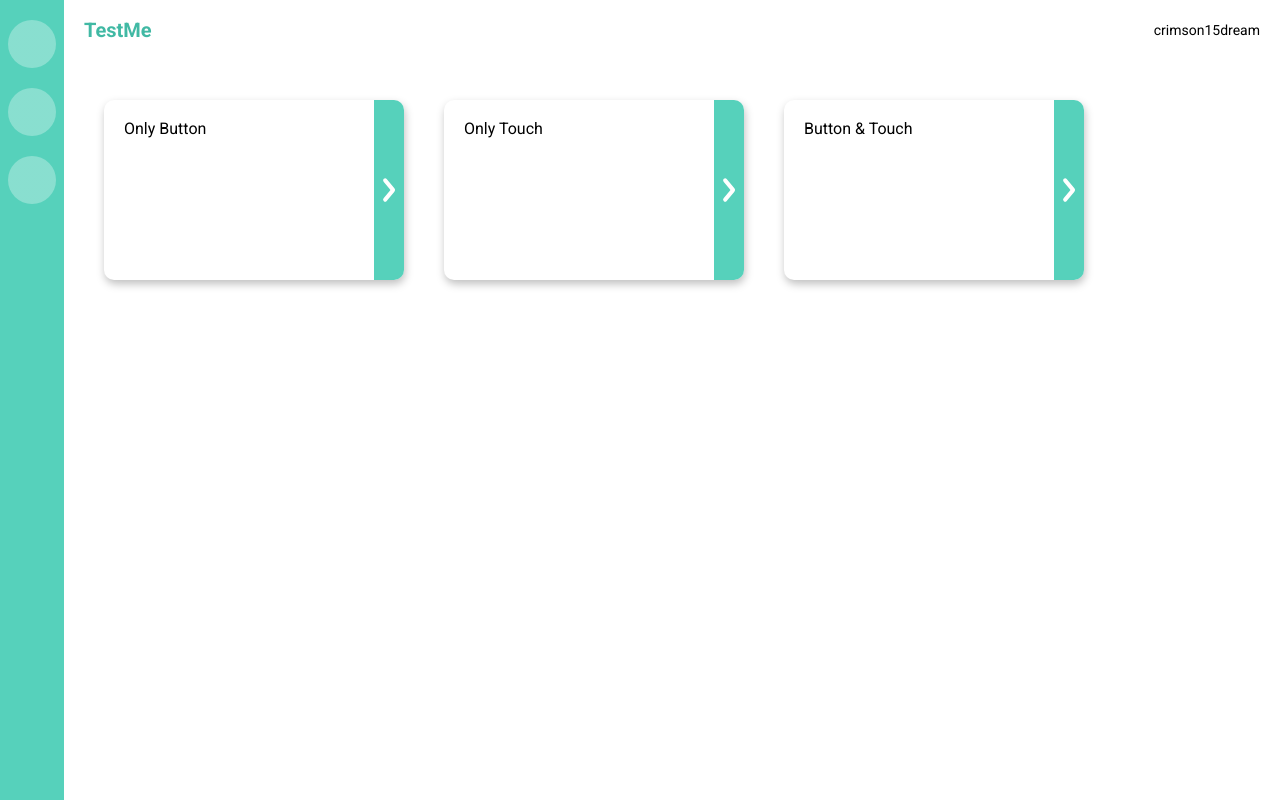
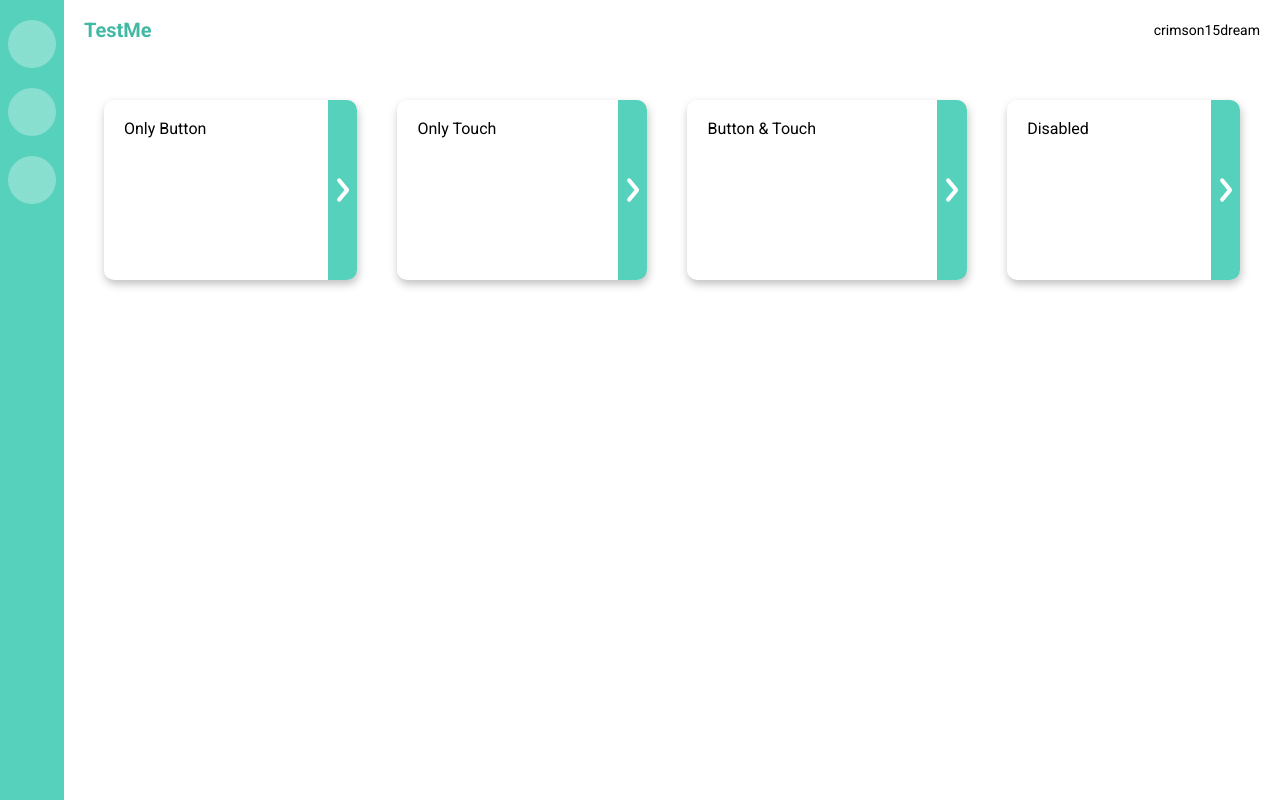
Before and after one commit to DoshSempai/study-platform, a React app: page /#/ in a window 1280 px wide. Built offline with nearby package versions, Linux system fonts and the light colour scheme.

Commit message:
[touch_exercise] Refresh Update Fix & Mobile View

```diff
--- a/src/data/dashboard-data.ts
+++ b/src/data/dashboard-data.ts
@@ -21,6 +21,12 @@ export const dashboardCardData: IDashboardCardData[] = [
 	{
 		title: 'Button & Touch',
 		testId: '3',
+		isTestActive: true,
+		isTrainActive: true,
+	},
+	{
+		title: 'Disabled',
+		testId: '4',
 		isTestActive: false,
 		isTrainActive: false,
 	},
--- a/src/data/test-exercise.ts
+++ b/src/data/test-exercise.ts
@@ -82,5 +82,5 @@ const testTouchExercise: Array<ITestExerciseAll> = [
 export const exerciseList: { [k: string]: ITestExerciseAll[] } = {
 	'1': testButtonExercise,
 	'2': testTouchExercise,
-	'3': [],
+	'3': [testButtonExercise[0], testTouchExercise[0]],
 };
--- a/src/view/components/card/Card.css
+++ b/src/view/components/card/Card.css
@@ -1,5 +1,5 @@
 .card {
-    width: 300px;
+    max-width: 300px;
     height: 180px;
     display: flex;
     justify-content: center;
@@ -16,8 +16,8 @@
     padding: 20px;
 }
 
-.card__title {
-
+.card_wrap {
+    flex-grow: 1;
 }
 
 .card__navigation {
--- a/src/view/components/navigation/Navigation.css
+++ b/src/view/components/navigation/Navigation.css
@@ -12,3 +12,9 @@
     border-radius: 50%;
     background: linear-gradient(0deg, rgba(255, 255, 255, 0.3), rgba(255, 255, 255, 0.3));
 }
+
+@media screen and (max-width: 480px) {
+    .navigation {
+        display: none;
+    }
+}
--- a/src/view/pages/dashboard/dashboard.tsx
+++ b/src/view/pages/dashboard/dashboard.tsx
@@ -11,7 +11,7 @@ const Dashboard = (): JSX.Element => (
 				key={cardData.title}
 				to="/exercise"
 				state={{ data: cardData }}
-				className="stplatform-link"
+				className="stplatform-link card_wrap"
 			>
 				<Card title={cardData.title} />
 			</Link>
--- a/src/view/pages/exercise/Exercise.tsx
+++ b/src/view/pages/exercise/Exercise.tsx
@@ -18,8 +18,9 @@ export const Exercise = (): JSX.Element => {
 	const { state } = useLocation();
 	const locationData = (state as any).data as IDashboardCardData;
 	const { testId, isTestActive, isTrainActive } = locationData;
-	const initialExerciseList = exerciseList[testId];
+	const initialExerciseList = exerciseList[testId] || [];
 
+	const [counter, setCounter] = useState<number>(0);
 	const [mode, setMode] = useState<TestMode>();
 	const [numberOfCorrect, setNumberOfCorrect] = useState<number>(0);
 	const [userAnswer, setUserAnswer] = useState<string>();
@@ -39,6 +40,7 @@ export const Exercise = (): JSX.Element => {
 		const isCorrect = getIsAnswerCorrect();
 		isCorrect && setNumberOfCorrect(numberOfCorrect + 1);
 		const newExerciseArray = exerciseArray.slice(1);
+		setCounter(counter + 1);
 		setExerciseArray(newExerciseArray);
 		setUserAnswer(undefined);
 	};
@@ -48,6 +50,7 @@ export const Exercise = (): JSX.Element => {
 		const newExerciseArray = isCorrect
 			? exerciseArray.slice(1)
 			: [...exerciseArray.slice(1), exerciseArray[0]];
+		setCounter(counter + 1);
 		setExerciseArray(newExerciseArray);
 		setUserAnswer(undefined);
 		showHint(false);
@@ -82,7 +85,7 @@ export const Exercise = (): JSX.Element => {
 			case ExerciseType.button:
 				return (
 					<ExerciseButton
-						key={`${currentExercise.question}-${currentExercise.answer}`}
+						key={`${currentExercise.question}-${currentExercise.answer}-${counter}`}
 						title={currentExercise.title}
 						variants={currentExercise.variants}
 						question={currentExercise.question}
@@ -92,7 +95,7 @@ export const Exercise = (): JSX.Element => {
 			case ExerciseType.touch:
 				return (
 					<ExerciseTouch
-						key={`${currentExercise.uId}`}
+						key={`${currentExercise.type}-${counter}`}
 						title={currentExercise.title}
 						answer={currentExercise.answer}
 						question={currentExercise.question}
```
Also changed, not shown: 2 other files (tests, documents, lock files or other folders).
